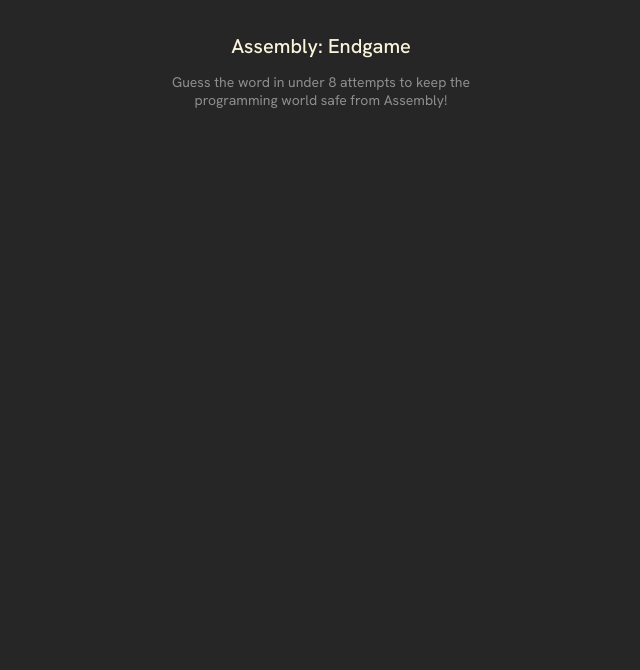
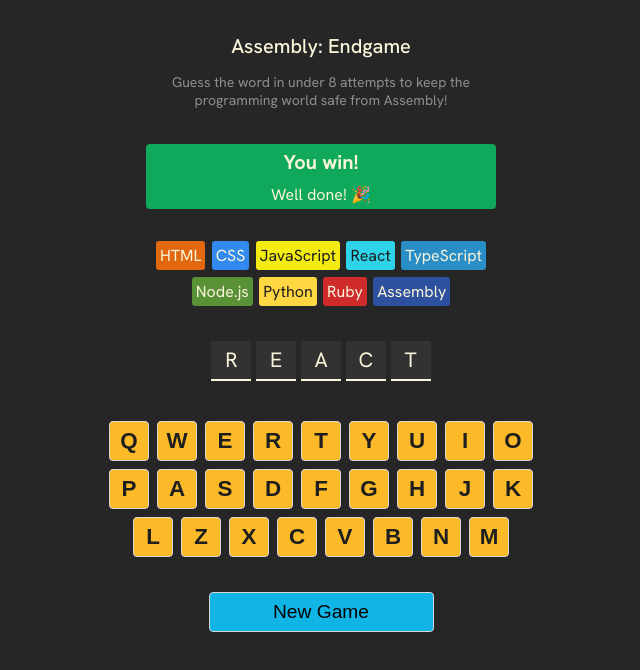
Before and after one commit to benwiacek/assembly-endgame, a React (Vite) app: page / in a window 1280 px wide. Shown: the top 670 px of the page, without its empty margins (319-959 px from the left). Built offline with nearby package versions, Linux system fonts and the light colour scheme.

Commit message:
Basic structure and layout done.

```diff
--- a/src/App.jsx
+++ b/src/App.jsx
@@ -1,12 +1,46 @@
-import React from 'react'
+import { useState } from 'react'
+import { languages } from "./languages"
 
 export default function AssemblyEndgame() {
+
+	const [currentWord, setCurrentWord] = useState("react")
+
+	const alphabet ="qwertyuiopasdfghjklzxcvbnm"
+	const keyboardElements = alphabet.split("").map(letter => <button className="key" key="{letter}">{letter.toUpperCase()}</button>)
+
+
+	const languageElements = languages.map (lang => (
+		<span
+			className="chip"
+			style={{backgroundColor: lang.backgroundColor, color: lang.color}}
+			key={lang.name}
+		>
+			{lang.name}
+		</span>
+	))
+
+	const lettersElements = currentWord.split("").map((letter, index) => <span key={index} className="letter">{letter.toUpperCase()}</span>)
+
     return (
         <main>
             <header>
 				<h1>Assembly: Endgame</h1>
 				<p className="description">Guess the word in under 8 attempts to keep the programming world safe from Assembly!</p>
             </header>
+			<section className="game-status">
+				<h2 className="status-main">You win!</h2>
+				<p className="status-sub">Well done! 🎉</p>
+			</section>
+			<section className="language-chips">
+                {languageElements}
+            </section>
+			<section className="word">
+                {lettersElements}
+            </section>
+			<section className="keyboard">
+                {keyboardElements}
+            </section>
+			<button className="new-game-btn">New Game</button>
         </main>
     )
 }
--- a/src/index.css
+++ b/src/index.css
@@ -7,16 +7,21 @@
     font-family: "Hanken Grotesk", Arial, sans-serif;
     background-color: #262626;
     color: #D9D9D9;
-    padding: 20px;
+    padding: 1.25em;
     height: 100vh;
     display: flex;
     justify-content: center;
 }
 
+main {
+	display: flex;
+	flex-direction: column;
+	align-items: center;
+
+}
+
 header {
-	width: 350px;
-	text-align: center;
-
+    text-align: center;
 }
 
 h1 {
@@ -25,7 +30,100 @@
 	color: #F9F4DA;
 }
 
-.description {
+header > p {
 	color: #8E8E8E;
 	font-size: 0.875rem;
+	max-width: 350px;
 }
+
+.game-status {
+	display: flex;
+	flex-direction: column;
+	align-items: center;
+	background-color: #10A95B;
+	color: #F9F4DA;
+	border-radius: 4px;
+	margin-block: 2em;
+	width: 350px;
+}
+
+h2 {
+	font-size: 1.25rem;
+	margin: 0.25em;
+}
+
+p {
+	margin: 0.25em;
+}
+
+.language-chips {
+	display: flex;
+	flex-wrap: wrap;
+	gap: 0.4rem;
+	justify-content: center;
+	max-width: 350px;
+	margin-bottom: 2.2rem;
+}
+
+.chip {
+	padding: 0.25em;
+	border-radius: 3px;
+}
+
+.word {
+	display: flex;
+	justify-content: center;
+	gap: 0.3em;
+	margin-bottom: 2.5rem;
+}
+
+.letter, .key {
+	display: flex;
+	justify-content: center;
+	align-items: center;
+}
+
+.letter {
+	height: 40px;
+	width: 40px;
+	font-size: 1.3rem;
+	gap: 0.3em;
+	background-color: #323232;
+	border-bottom: 2px solid #F9F4DA;
+	color: #F9F4DA;
+}
+
+.keyboard {
+	display: flex;
+	flex-wrap: wrap;
+	justify-content: center;
+	gap: 0.5em;
+	max-width: 450px;
+	margin-bottom: 2.2rem;
+}
+
+.key {
+	height: 40px;
+	width: 40px;
+	border: 1px solid #D7D7D7;
+	background-color: #FCBA29;
+	color: #1E1E1E;
+	font-size: 1.4rem;
+	font-weight: 550;
+	border-radius: 4px;
+	cursor: pointer;
+}
+
+.new-game-btn {
+    background-color: #11B5E5;
+    border: 1px solid #D7D7D7;
+    border-radius: 4px;
+    width: 225px;
+    height: 40px;
+    padding: 6px 12px;
+    display: block;
+    margin-inline: auto;
+    cursor: pointer;
+	font-size: 1.2rem;
+	font-weight: 500;
+}
--- /dev/null
+++ b/src/languages.js
@@ -0,0 +1,47 @@
+export const languages = [
+    {
+        name: "HTML",
+        backgroundColor: "#E2680F",
+        color: "#F9F4DA",
+    },
+    {
+        name: "CSS",
+        backgroundColor: "#328AF1",
+        color: "#F9F4DA",
+    },
+    {
+        name: "JavaScript",
+        backgroundColor: "#F4EB13",
+        color: "#1E1E1E",
+    },
+    {
+        name: "React",
+        backgroundColor: "#2ED3E9",
+        color: "#1E1E1E",
+    },
+    {
+        name: "TypeScript",
+        backgroundColor: "#298EC6",
+        color: "#F9F4DA",
+    },
+    {
+        name: "Node.js",
+        backgroundColor: "#599137",
+        color: "#F9F4DA",
+    },
+    {
+        name: "Python",
+        backgroundColor: "#FFD742",
+        color: "#1E1E1E",
+    },
+    {
+        name: "Ruby",
+        backgroundColor: "#D02B2B",
+        color: "#F9F4DA",
+    },
+    {
+        name: "Assembly",
+        backgroundColor: "#2D519F",
+        color: "#F9F4DA",
+    },
+]
```
